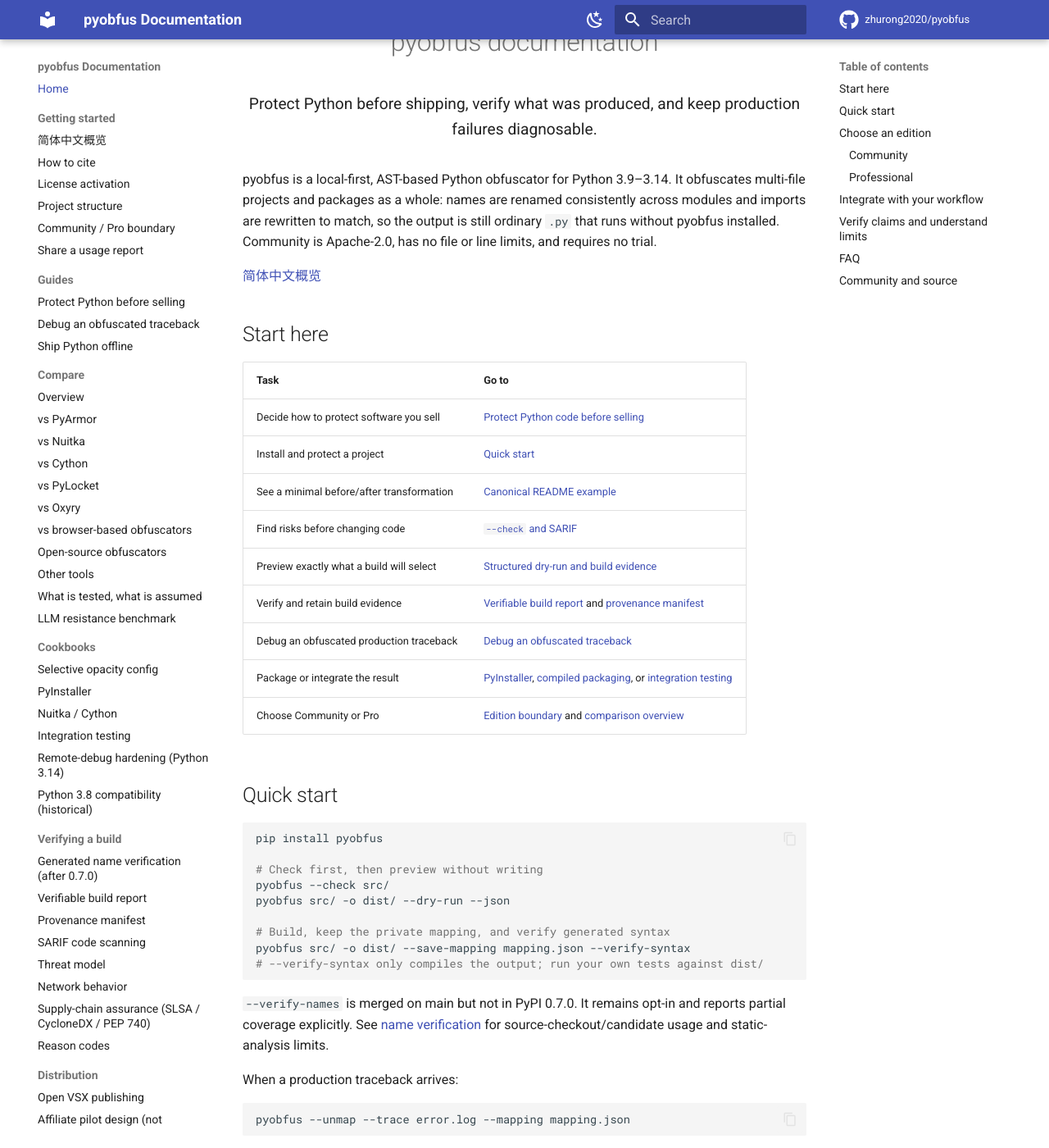
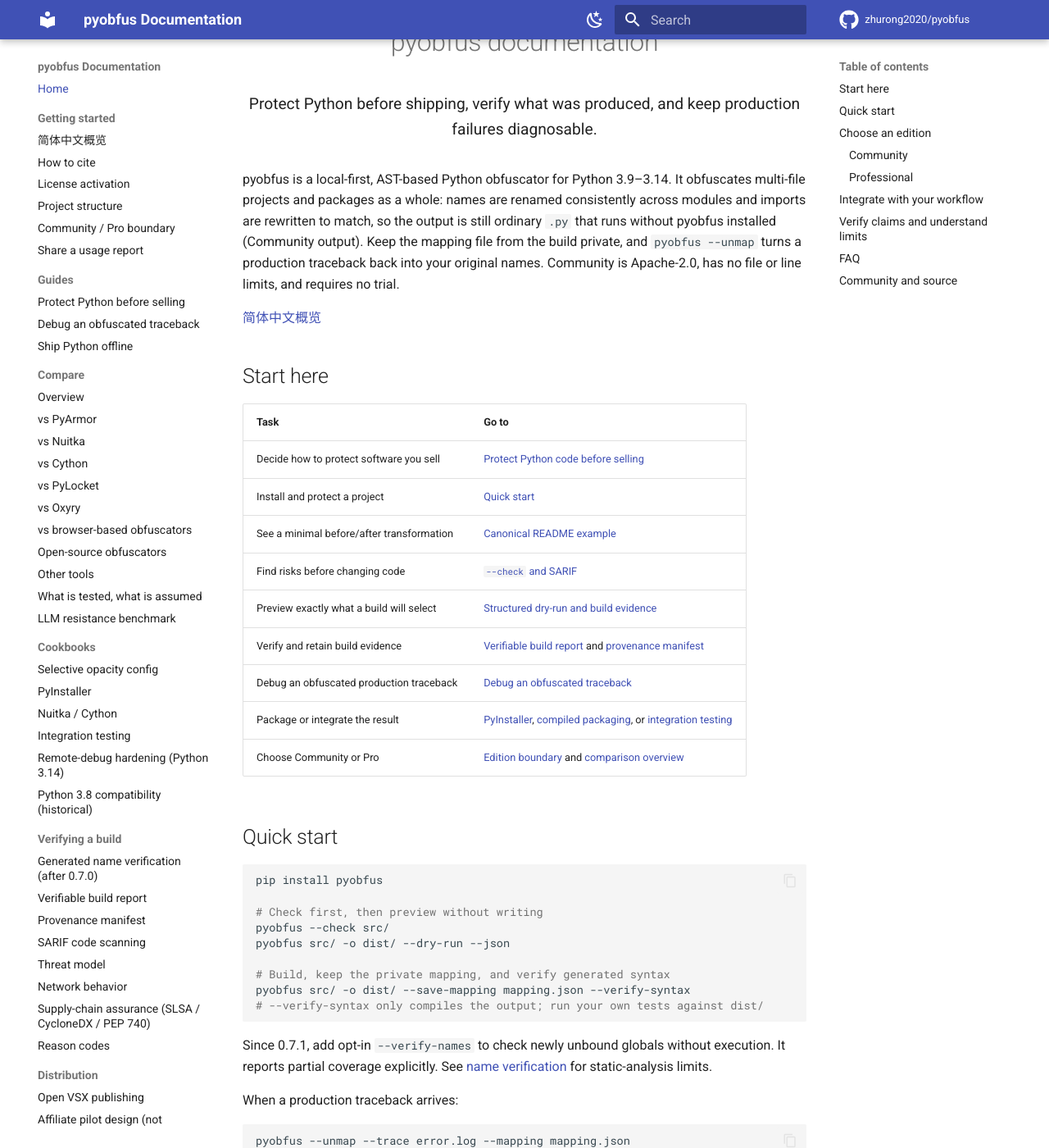
Before and after one commit to zhurong2020/pyobfus, an MkDocs documentation site: the page built from docs/index.md, in a window 1280 px wide and 1400 px high, scrolled down 246 px. Shown: the whole window at 82% size. Built offline with MkDocs 1.6.1 and Material for MkDocs 9.7.7, drawn with Linux system fonts in a browser that asks for light colours; comment, search, counter and statistics services are not loaded.

Commit message:
docs: state multi-file, import rewriting and private mapping above the fold
README, docs home and landing hero now say in plain sentences that
multi-file projects are handled, imports are rewritten across modules,
Community output is ordinary .py, and a private mapping plus --unmap
restores production tracebacks. Also drop the stale docs-home note that
--verify-names is not on PyPI (it shipped in 0.7.1).

Co-Authored-By: Claude Opus 5.5 <noreply@anthropic.com>

````diff
--- a/docs/index.md
+++ b/docs/index.md
@@ -12,7 +12,9 @@ title: pyobfus documentation
 pyobfus is a local-first, AST-based Python obfuscator for Python 3.9–3.14.
 It obfuscates multi-file projects and packages as a whole: names are renamed
 consistently across modules and imports are rewritten to match, so the output
-is still ordinary `.py` that runs without pyobfus installed.
+is still ordinary `.py` that runs without pyobfus installed (Community output).
+Keep the mapping file from the build private, and `pyobfus --unmap` turns a
+production traceback back into your original names.
 Community is Apache-2.0, has no file or line limits, and requires no trial.
 
 [简体中文概览](https://github.com/zhurong2020/pyobfus/blob/main/README.zh-CN.md)
@@ -45,9 +47,9 @@ pyobfus src/ -o dist/ --save-mapping mapping.json --verify-syntax
 # --verify-syntax only compiles the output; run your own tests against dist/
 ```
 
-`--verify-names` is merged on main but not in PyPI 0.7.0. It remains opt-in
-and reports partial coverage explicitly. See [name verification](NAME_VERIFICATION.md)
-for source-checkout/candidate usage and static-analysis limits.
+Since 0.7.1, add opt-in `--verify-names` to check newly unbound globals
+without execution. It reports partial coverage explicitly. See
+[name verification](NAME_VERIFICATION.md) for static-analysis limits.
 
 When a production traceback arrives:
 
````
Also changed, not shown: README.md (+4 -4 lines), 1 other file.
